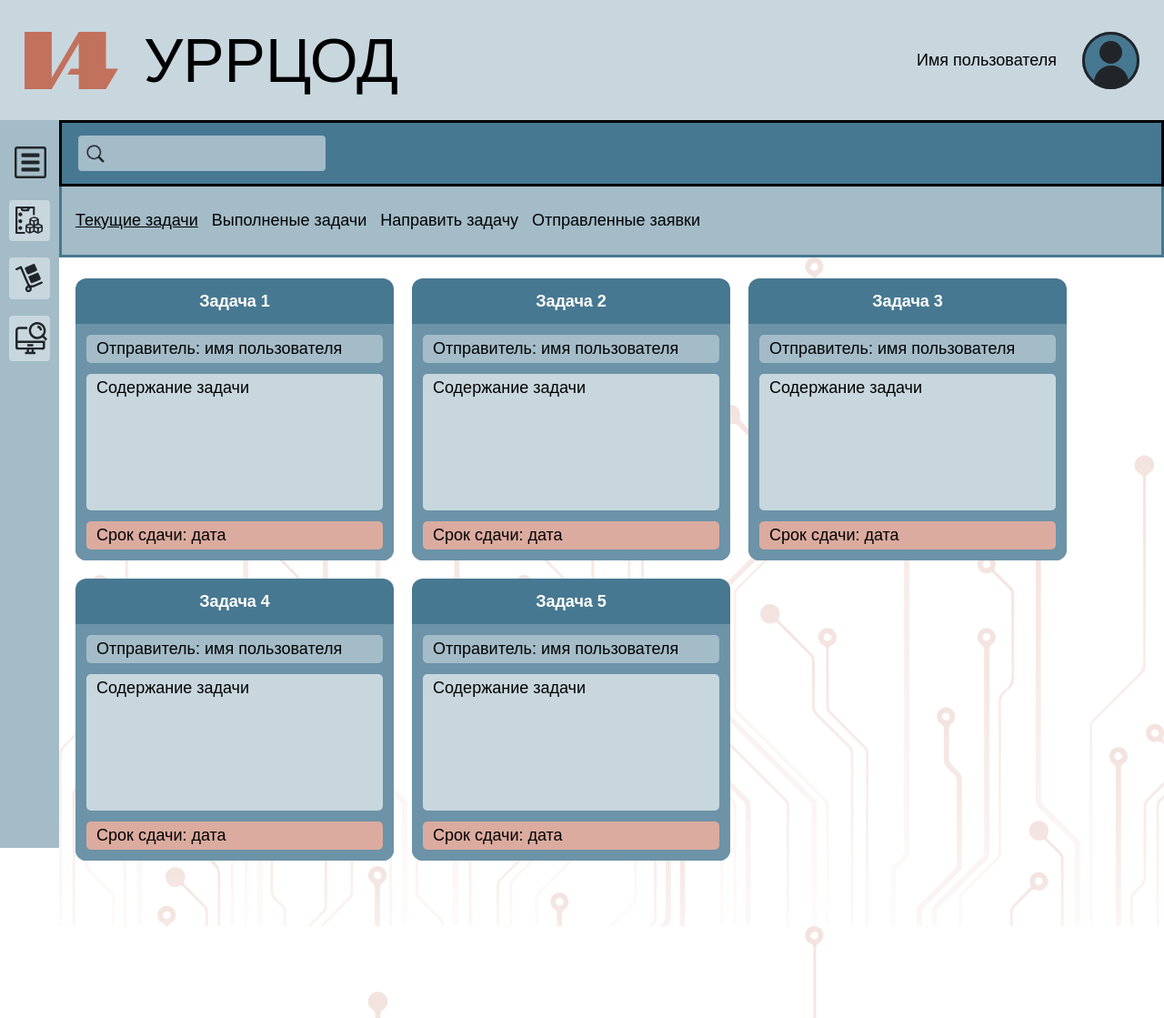
After one commit to HOCOKcyber/prototype_web_drdc, a Flask app: page /currentTask in a window 1280 px wide. The commit adds this page. Shown: the whole page at 91% size. Run offline with Flask 3, Linux system fonts and the light colour scheme; some web fonts are replaced.

Commit message:
add currentTask

```diff
--- a/app.py
+++ b/app.py
@@ -9,6 +9,10 @@ def createTask():
 @app.route("/submittedTask")
 def submittedTask():
     return render_template("mainPage/submittedTask.html")
+
+@app.route("/currentTask")
+def currentTask():
+    return render_template("mainPage/currentTask.html")
 
 @app.get("/")
 def authorization():
--- /dev/null
+++ b/static/mainPageStyle/currentTaskStyle.css
@@ -0,0 +1,63 @@
+*{
+    --bg-task: #6C93A7;
+    --bg-deadline: #DBAB9F;
+}
+
+.content{
+    display: flex;
+    flex-direction: row;
+    align-content : start;
+    flex-wrap: wrap;
+    gap: 20px;
+
+}
+
+.task{
+    box-sizing: border-box;
+    border-radius: 12px;
+    text-align: center;
+    color: white;
+    background-color: var(--dark-blue);
+    max-width: 600px;
+    min-width: 350px;
+    width: 350px;
+}
+
+.task .task_header{
+    font-weight: bold;
+    font-size: 18px;
+    margin: 0px;
+    padding: 15px;
+}
+
+.task .task_body{
+    display: flex;
+    flex-direction: column;
+    gap: 12px;
+    background-color: var(--bg-task);
+    padding: 12px;
+    border-bottom-left-radius: 12px;
+    border-bottom-right-radius: 12px;
+}
+
+.task .task_body .task_sender,
+.task .task_body .task_content,
+.task .task_body .task_deadline{
+    padding: 5px 11px;
+    border-radius: 5px;
+    text-align: start;
+    color: black;
+}
+
+.task .task_body .task_sender{
+    background-color: var(--main-color);
+}
+
+.task .task_body .task_content{
+    background-color: var(--ligth-blue);
+    min-height: 150px;
+}
+
+.task .task_body .task_deadline{
+    background-color: var(--bg-deadline);
+}
--- a/static/mainPageStyle/mainPageStyle.css
+++ b/static/mainPageStyle/mainPageStyle.css
@@ -106,4 +106,6 @@ header div{
 .content{
     padding: 23px 18px;
     background-image: url(../img/bg.svg);
+    width: 100%;
+    height: 100%;
 }
--- a/static/siteNavigation/siteNavigationStyle.css
+++ b/static/siteNavigation/siteNavigationStyle.css
@@ -5,7 +5,6 @@
     width: 350px;
     overflow: hidden;
     transition: .2s;
-
     /* Чтобы приклеить */
     height: 100vh;
     position: sticky;
--- /dev/null
+++ b/templates/mainPage/currentTask.html
@@ -0,0 +1,19 @@
+{% extends "mainPage/templateMainPage.html" %}
+
+{% block head %}
+<link rel="stylesheet" href=" {{url_for('static', filename='mainPageStyle/currentTaskStyle.css') }} ">
+<title>Текущие задачи</title>
+{% endblock %}
+
+{% block content %}
+    {% for i in range(1, 6) %}
+    <div class="task">
+        <h2 class="task_header">Задача {{ i }}</h2>
+        <div class="task_body">
+            <span class="task_sender">Отправитель: имя пользователя</span>
+            <span class="task_content">Содержание задачи</span>
+            <span class="task_deadline">Срок сдачи: дата</span>
+        </div>
+    </div>
+    {% endfor %}
+{% endblock %}
--- a/templates/mainPage/templateMainPage.html
+++ b/templates/mainPage/templateMainPage.html
@@ -80,13 +80,15 @@
             </section>
             <nav class="content_navigation">
                 <ul class="flex_row">
-                    <li><a href="#">Текущие задачи</a></li>
+                    <li><a href="/currentTask" class="{% if request.path == '/currentTask'%} active {% endif %} ">Текущие задачи</a></li>
                     <li><a href="#">Выполненые задачи</a></li>
                     <li><a href="/createTask" class="{% if request.path == '/createTask'%} active {% endif %} "}">Направить задачу</a></li>
                     <li><a href="/submittedTask" class="{% if request.path == '/submittedTask'%} active {% endif %} "}">Отправленные заявки</a></li>
                 </ul>
             </nav>
-            {% block content %}{% endblock %}
+            <section class="content">
+                {% block content %}{% endblock %}
+            </section>
         </main>
     </div>
 
```
